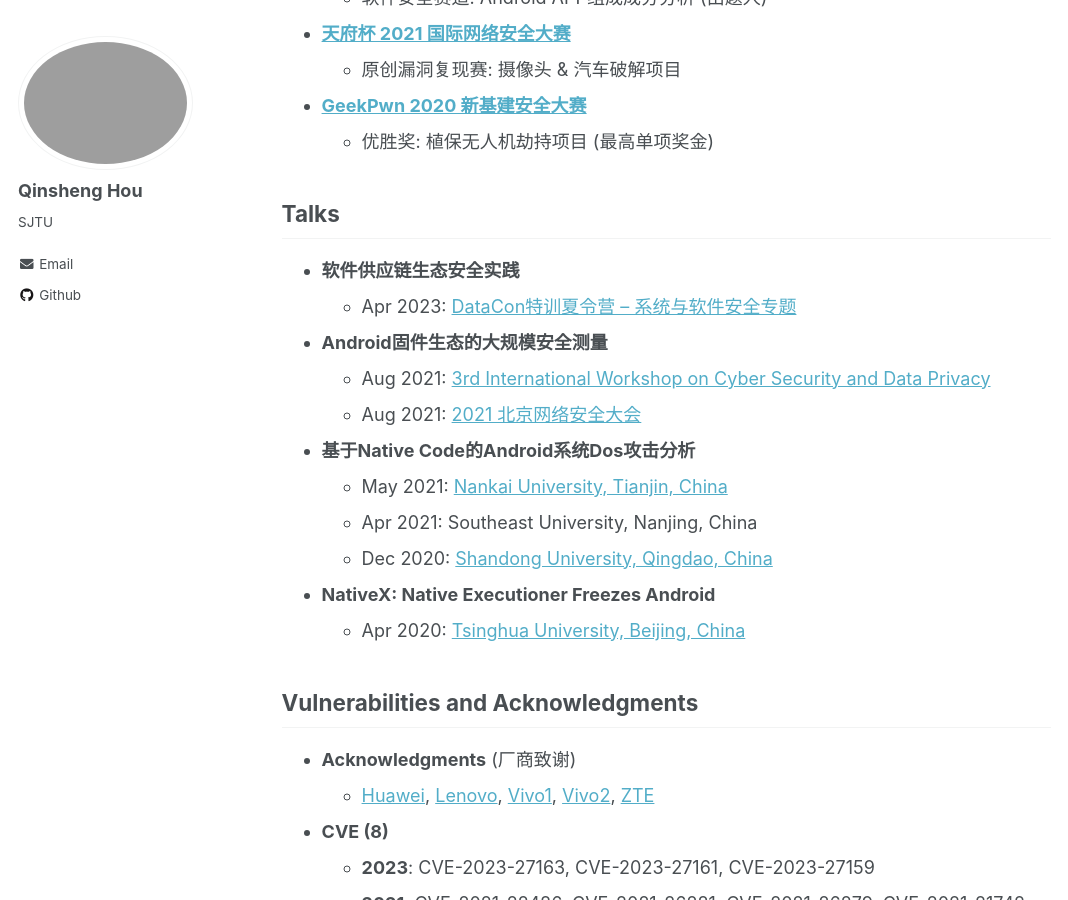
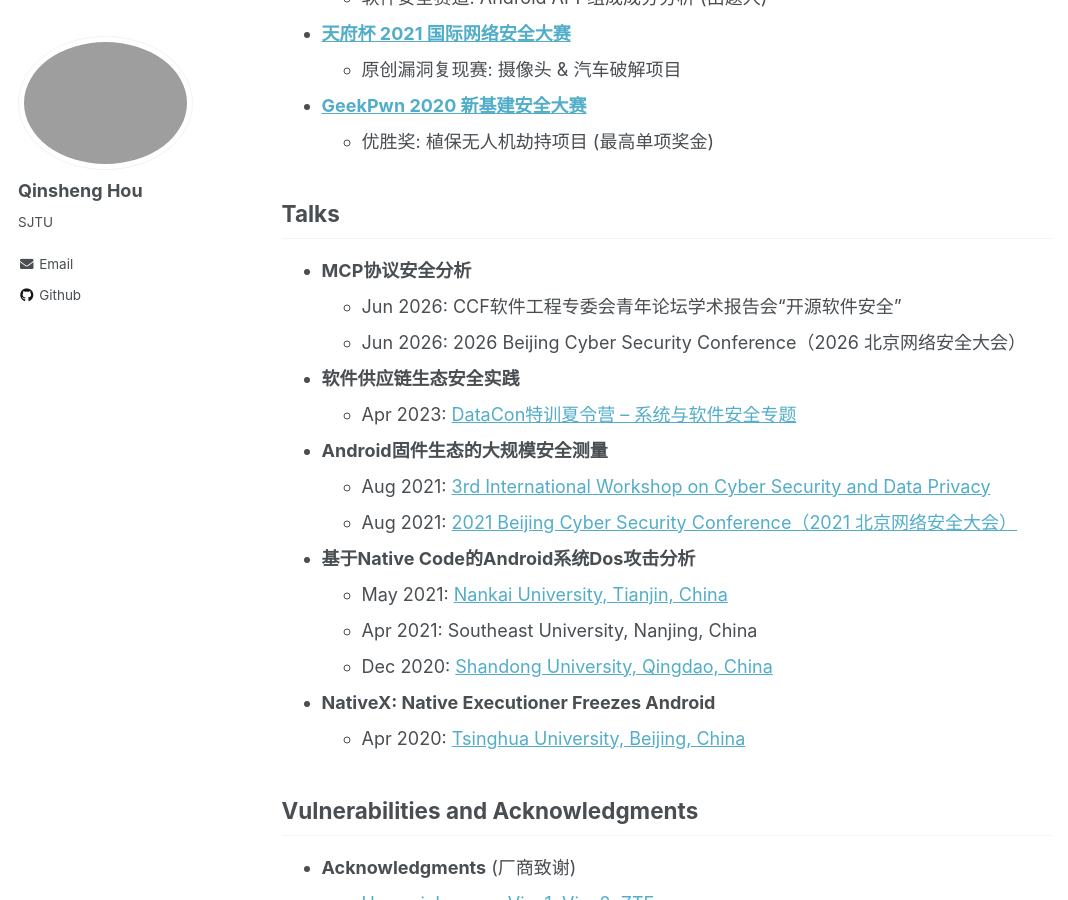
Before and after one commit to chicharitomu14/chicharitomu14.github.io, a Jekyll site: the page built from _pages/about.md, in a window 1280 px wide and 900 px high, scrolled down 4032 px. Shown: the whole window, without its empty margins (0-1068 px from the left). Built offline with Jekyll 4.4.1, drawn with Linux system fonts in a browser that asks for light colours.

Commit message:
update talks

```diff
--- a/_pages/about.md
+++ b/_pages/about.md
@@ -79,11 +79,14 @@ Publications
 Talks
 ------
 
+- **MCP协议安全分析**
+  - Jun 2026: CCF软件工程专委会青年论坛学术报告会“开源软件安全”
+  - Jun 2026: 2026 Beijing Cyber Security Conference（2026 北京网络安全大会）
 - **软件供应链生态安全实践**
   - Apr 2023: [DataCon特训夏令营 – 系统与软件安全专题](https://datacon.qianxin.com/video/video-list)
 - **Android固件生态的大规模安全测量**
   - Aug 2021: [3rd International Workshop on Cyber Security and Data Privacy](https://mp.weixin.qq.com/s/DzGv_eOpLHVaVy1u4jZ1vw)
-  - Aug 2021: [2021 北京网络安全大会](https://bcs.qianxin.com/speakers/show.php?itemid=225)
+  - Aug 2021: [2021 Beijing Cyber Security Conference（2021 北京网络安全大会）](https://bcs2021.qianxin.com/speakers/show.php?itemid=225)
 - **基于Native Code的Android系统Dos攻击分析**
   - May 2021: [Nankai University, Tianjin, China](https://cc.nankai.edu.cn/2021/0507/c13294a356791/page.htm)
   - Apr 2021: Southeast University, Nanjing, China
```
